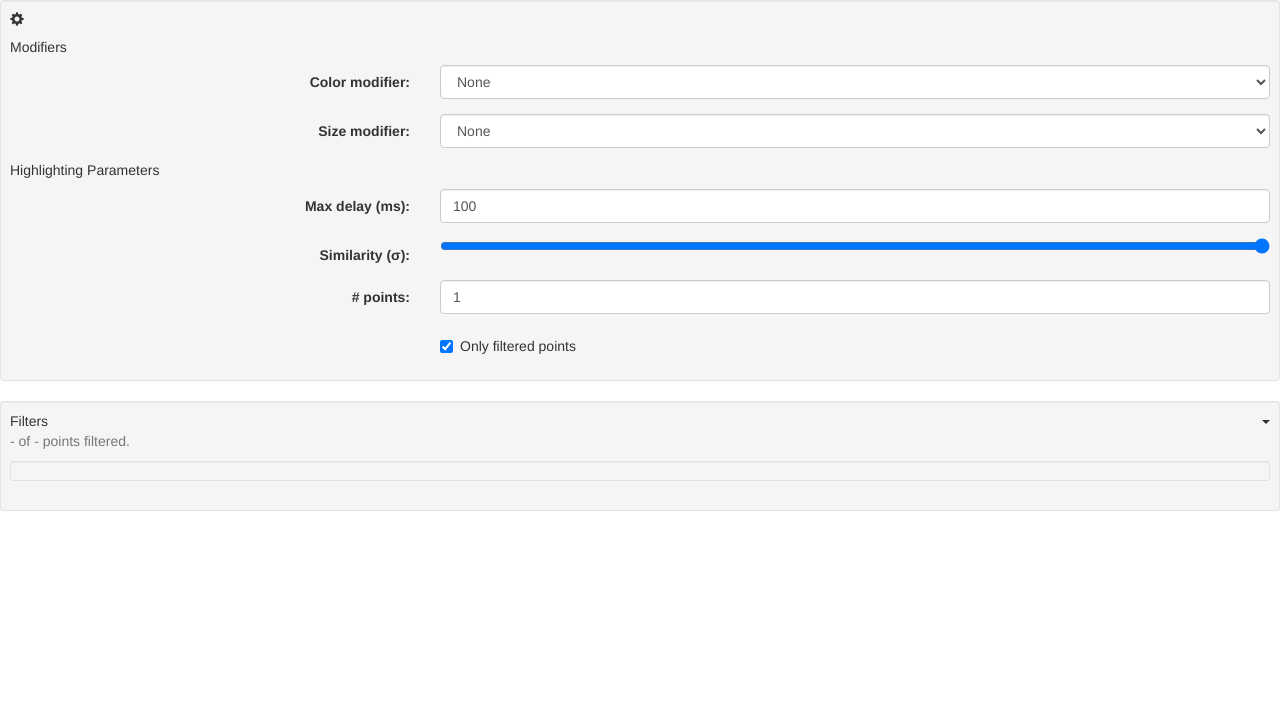
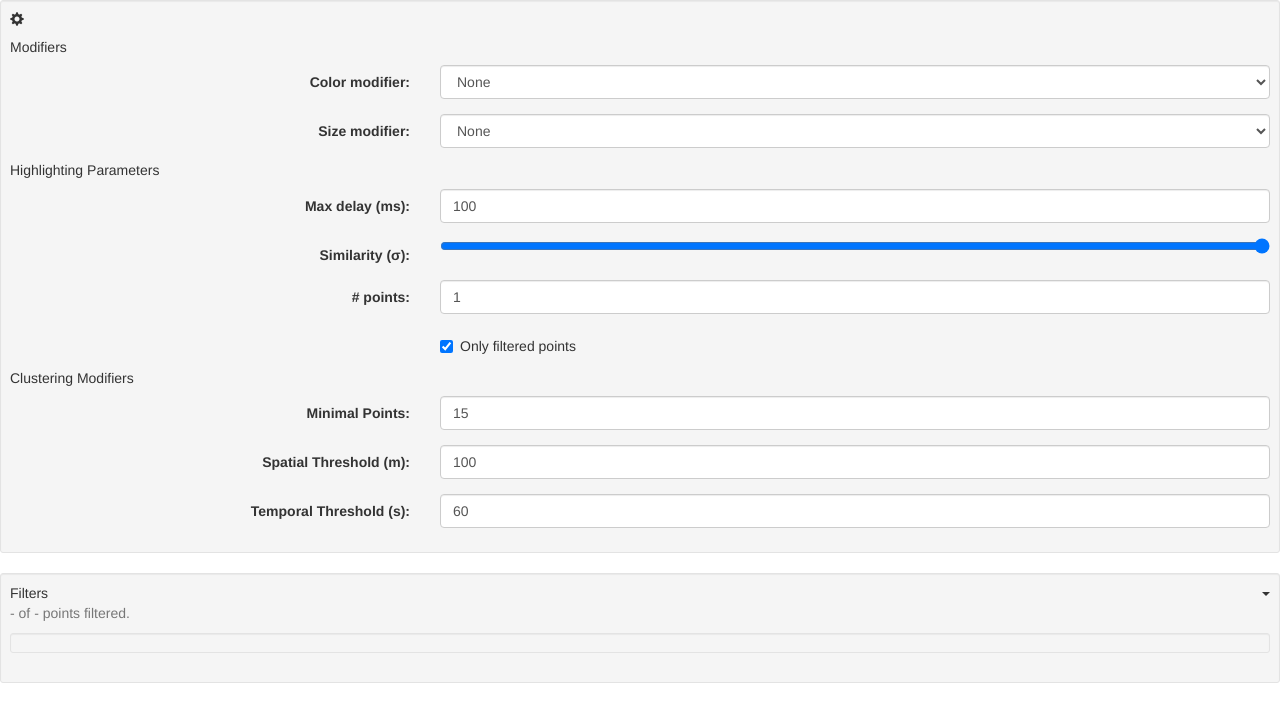
Before and after one commit to GeoGuideProject/geoguide, a Flask app: template geoguide/client/templates/geoguide/environment.html in a window 1280 px wide, after a click that opens the changed part. Shown: the top 722 px of the page. Run offline with Flask 2, Linux system fonts and the light colour scheme; the template is opened without the code that fills it: most values are stand-ins (such as "Sample title", 1, 10 or a date in 2020); some libraries are stand-ins or nearby versions.

Commit message:
Clustering modifiers at the configuration menu
Added the clustering modifiers (for ST-DBSCAN algorithm) to the configuration menu
closes #25

```diff
--- a/geoguide/client/templates/geoguide/environment.html
+++ b/geoguide/client/templates/geoguide/environment.html
@@ -77,6 +77,31 @@
               </div>
             </div>
           </div>
+
+					<h5>Clustering Modifiers</h5>
+						<div class="form-horizontal">
+							<div class="form-group">
+								<label for="minpts" class="col-sm-4 control-label">Minimal Points:</label>
+								<div class="col-sm-8">
+									<input type="number" id="minpts" name="minpts" value="15" min="1" max="100" required class="form-control">
+								</div>
+							</div>
+
+							<div class="form-group">
+								<label for="spatial-threshold" class="col-sm-4 control-label">Spatial Threshold (m):</label>
+								<div class="col-sm-8">
+									<input type="number" id="spatial-threshold" name="spatial-threshold" value="100" min="1" max="20000" required class="form-control">
+								</div>
+							</div>
+
+							<div class="form-group">
+								<label for="temporal-threshold" class="col-sm-4 control-label">Temporal Threshold (s):</label>
+								<div class="col-sm-8">
+									<input type="number" id="temporal-threshold" name="temporal-threshold" value="60" min="1" max="3600" required class="form-control">
+								</div>
+							</div>
+
+						</div>
         </div>
         </div>
       </div>
```
